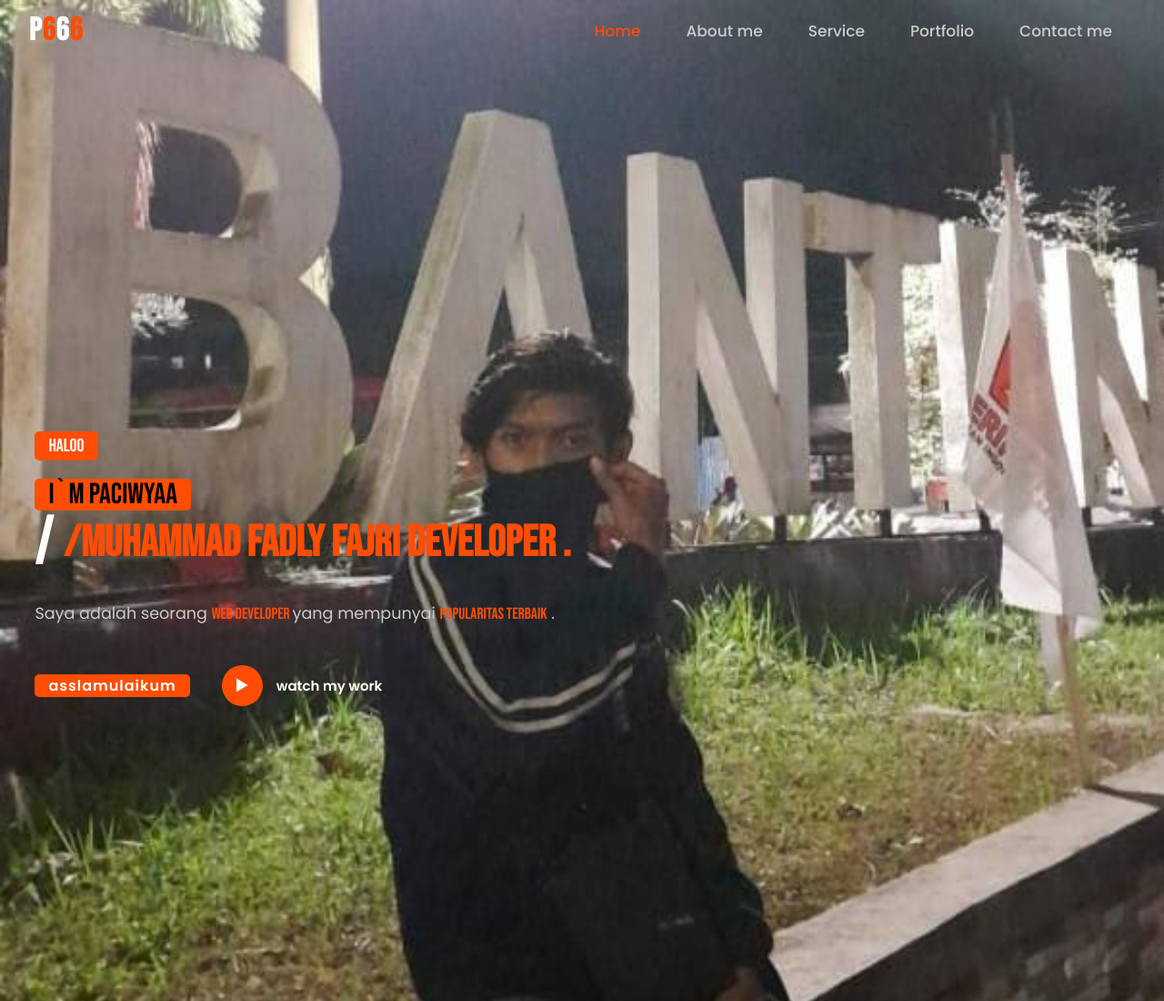
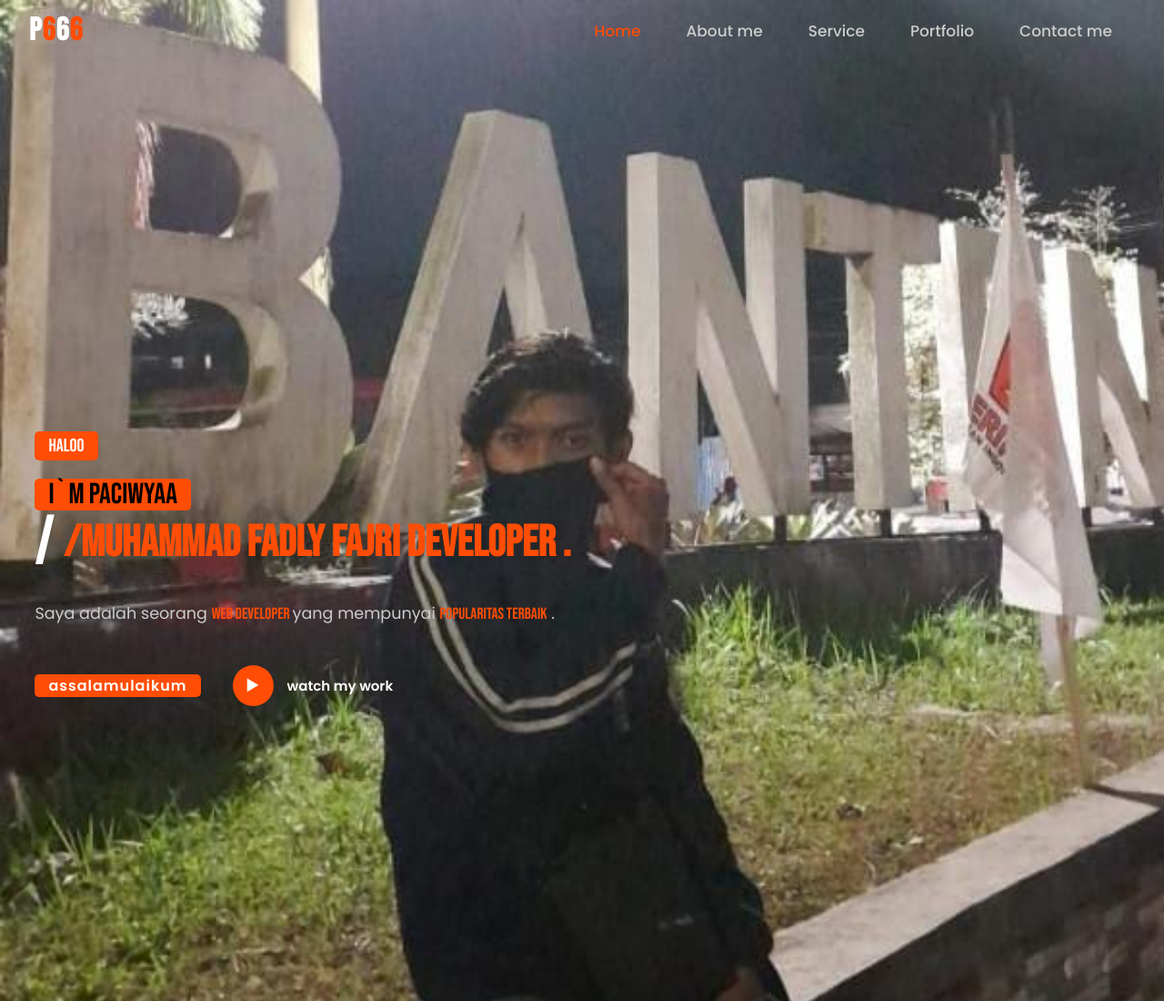
Before and after one commit to paciw24/paciwya, a plain HTML site: page index.html in a window 1280 px wide. Shown: the top 1100 px of the page at 91% size. Drawn offline with nearby package versions, Linux system fonts and the light colour scheme.

Commit message:
Add files via upload

```diff
--- a/index.html
+++ b/index.html
@@ -48,7 +48,7 @@
         </p>
 
         <div class="button">
-          <a href="#" class="btn"> asslamulaikum</a>
+          <a href="#" class="btn"> assalamulaikum</a>
           <a href="https://youtu.be/h84CyqHNBCE" class="btn2"
             ><span><i class="bx bx-play"></i></span>watch my work</a
           >
```
